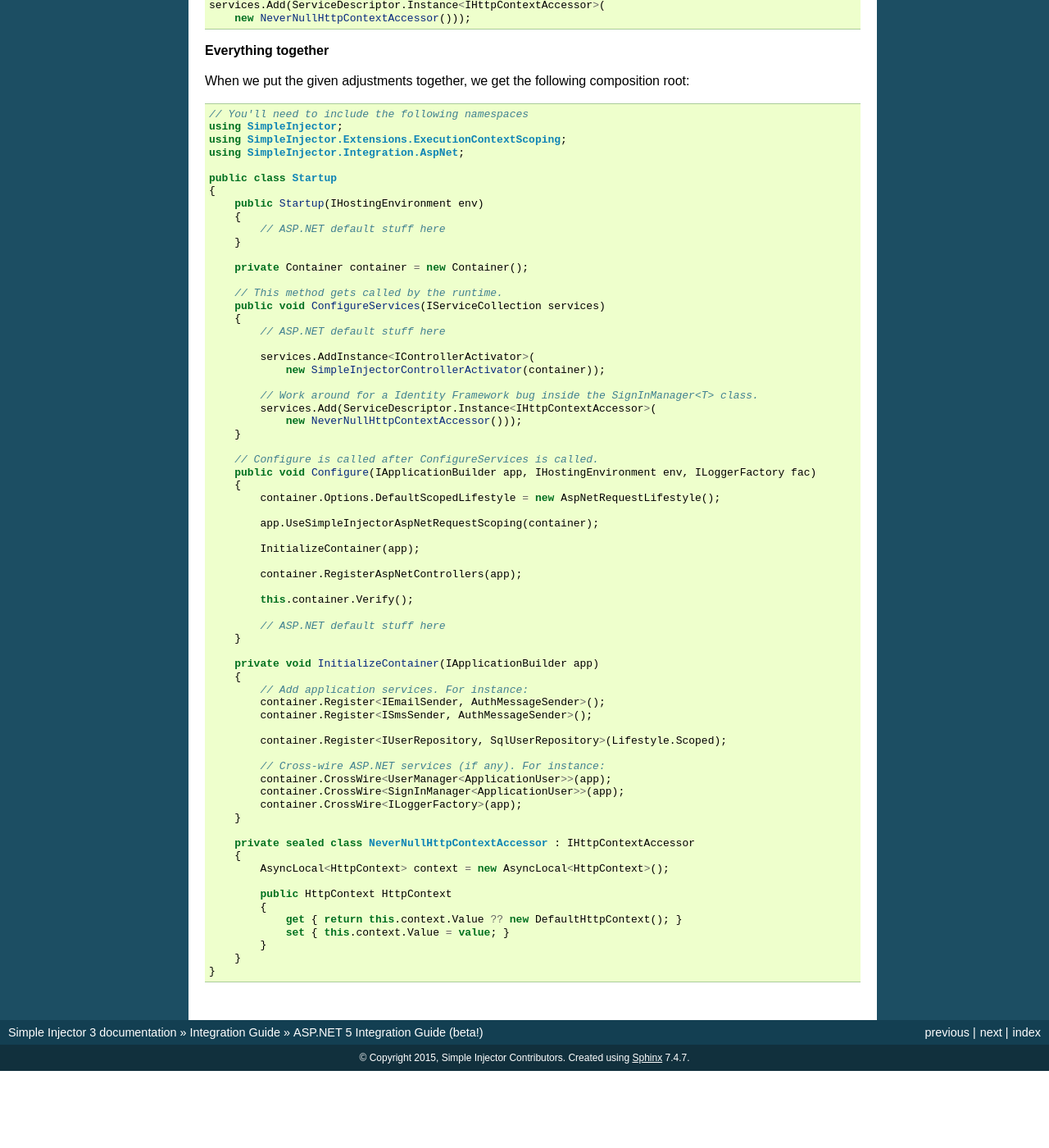
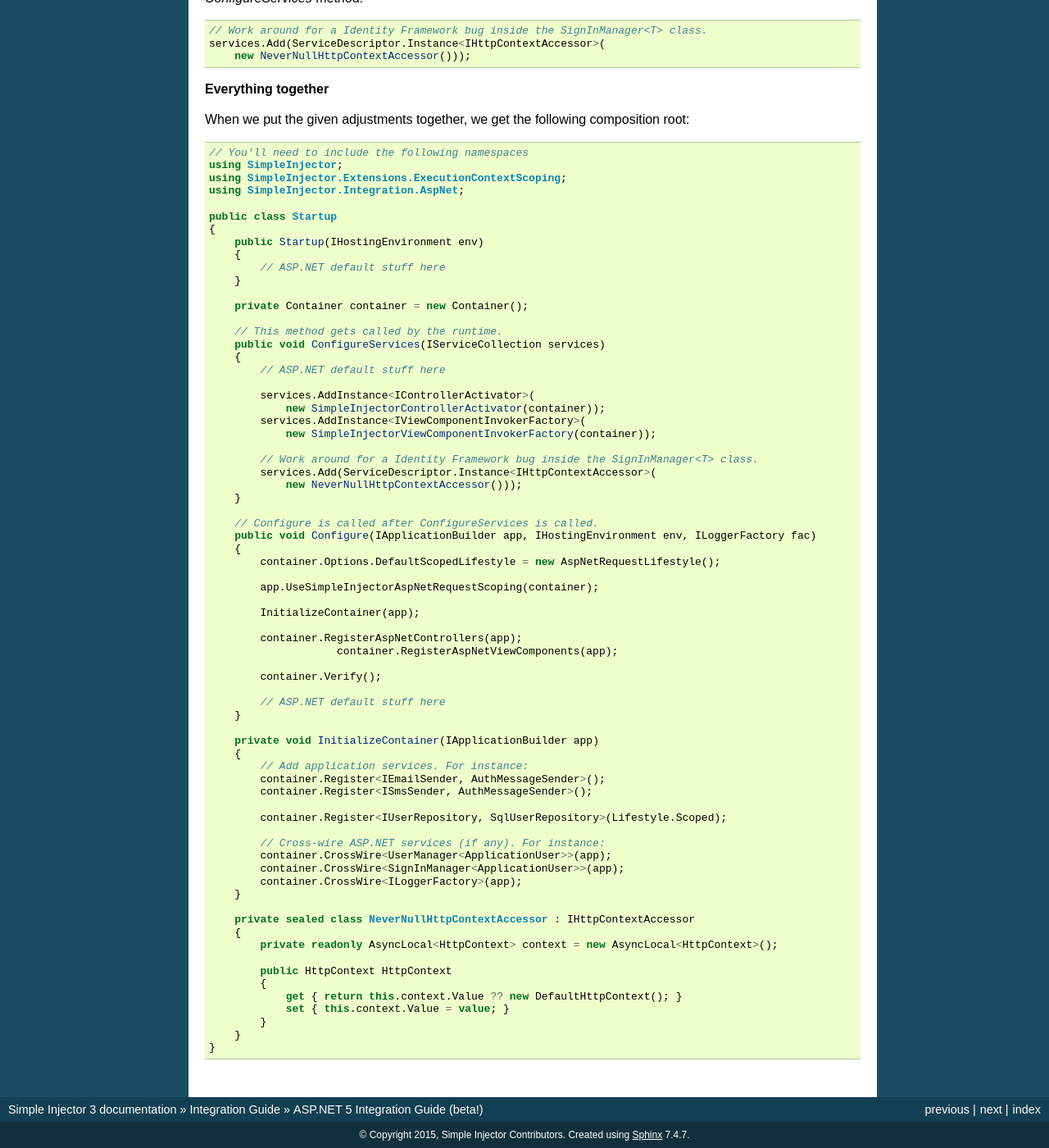
Before and after one commit to simpleinjector/Documentation, a Sphinx documentation site: the page built from source/aspnetintegration.rst, in a window 1280 px wide and 1400 px high, scrolled down 2045 px. Shown: the whole window at 82% size. Built offline with Sphinx 7.4.7, drawn with Linux system fonts in a browser that asks for light colours; before the commit the page ends 3351 px from its top, so only the background shows below that; some of the changed text lies outside the part shown.

Commit message:
Updates ASP.NET 5 docs for beta4.

```diff
--- a/source/aspnetintegration.rst
+++ b/source/aspnetintegration.rst
@@ -29,6 +29,8 @@ The following code snippet shows how to use the integration package to apply Sim
 
             services.AddInstance<IControllerActivator>(
                 new SimpleInjectorControllerActivator(container));
+            services.AddInstance<IViewComponentInvokerFactory>(
+                new SimpleInjectorViewComponentInvokerFactory(container));
         }
 
         // Configure is called after ConfigureServices is called.
@@ -41,8 +43,9 @@ The following code snippet shows how to use the integration package to apply Sim
             InitializeContainer(app);
 
             container.RegisterAspNetControllers(app);
+            container.RegisterAspNetViewComponents(app);
 
-            this.container.Verify();
+            container.Verify();
 
             // ASP.NET default stuff here
         }
@@ -135,6 +138,8 @@ When we put the given adjustments together, we get the following composition roo
 
             services.AddInstance<IControllerActivator>(
                 new SimpleInjectorControllerActivator(container));
+            services.AddInstance<IViewComponentInvokerFactory>(
+                new SimpleInjectorViewComponentInvokerFactory(container));
 
             // Work around for a Identity Framework bug inside the SignInManager<T> class.
             services.Add(ServiceDescriptor.Instance<IHttpContextAccessor>(
@@ -151,8 +156,9 @@ When we put the given adjustments together, we get the following composition roo
             InitializeContainer(app);
 
             container.RegisterAspNetControllers(app);
+			container.RegisterAspNetViewComponents(app);
 
-            this.container.Verify();
+            container.Verify();
 
             // ASP.NET default stuff here
         }
@@ -173,7 +179,7 @@ When we put the given adjustments together, we get the following composition roo
 
         private sealed class NeverNullHttpContextAccessor : IHttpContextAccessor
         {
-            AsyncLocal<HttpContext> context = new AsyncLocal<HttpContext>();
+            private readonly AsyncLocal<HttpContext> context = new AsyncLocal<HttpContext>();
 
             public HttpContext HttpContext
             {
```
